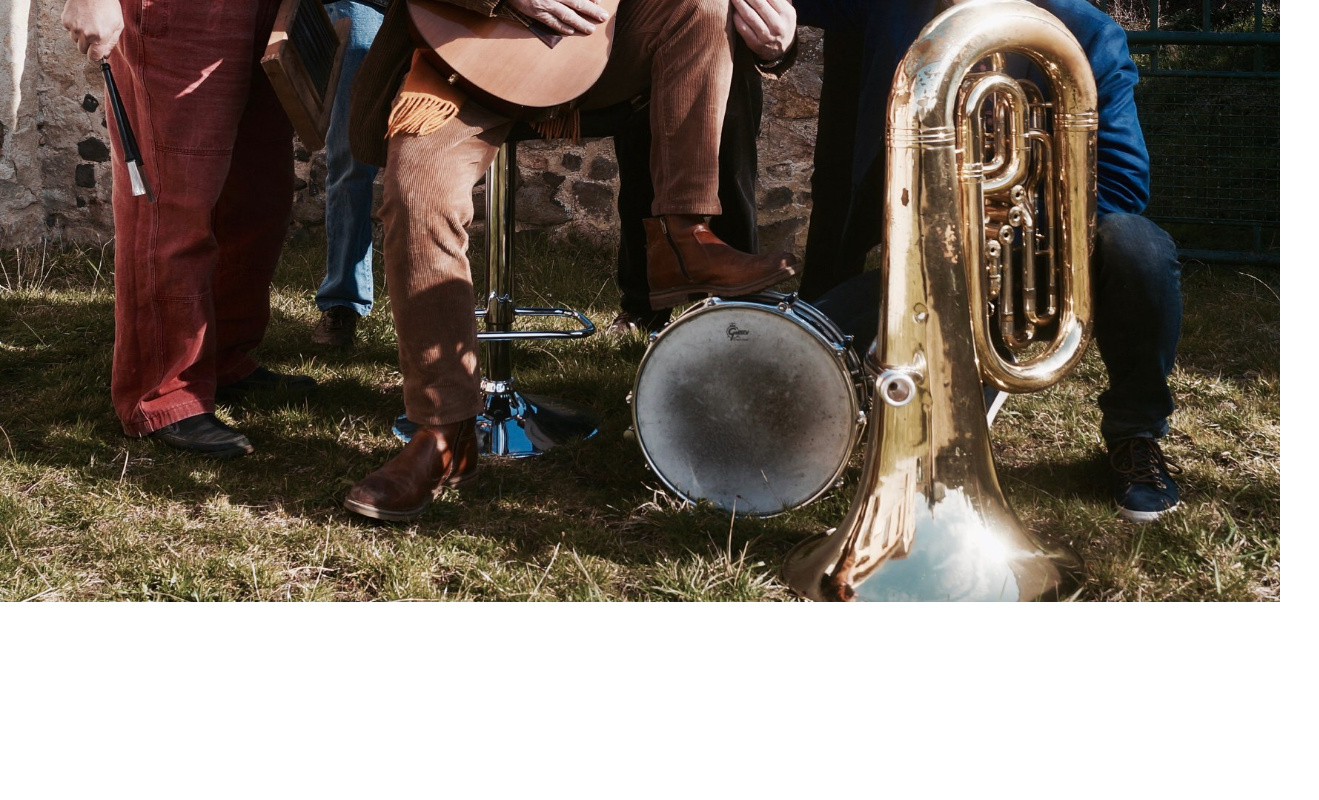
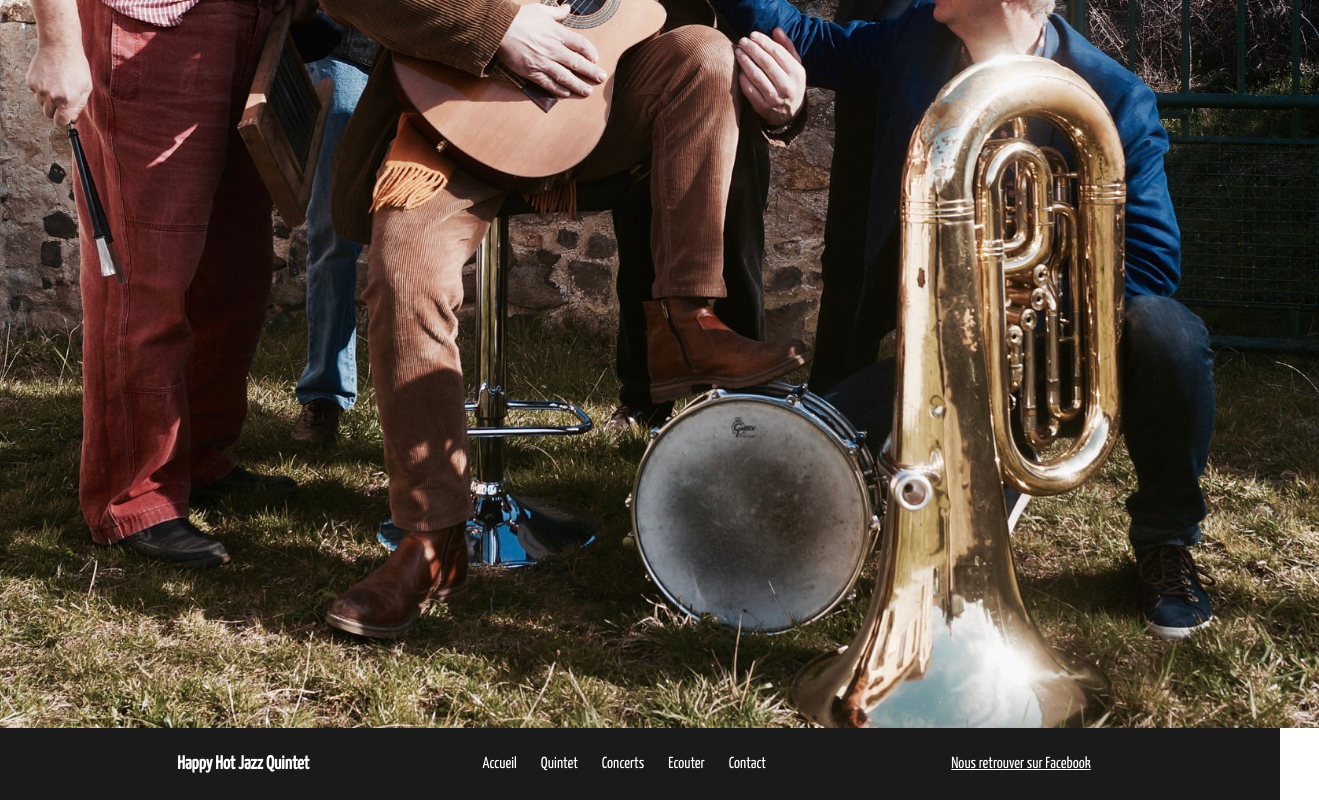
Before and after one commit to durumknt/HappyHotJazzBand, a plain HTML site: page index.html in a window 1280 px wide. Shown: the part 581-1381 px from the top of the page, 1319 px wide, since content can reach past the window. Before the commit the page ends 1183 px from the top, so only its background shows below. Drawn offline with Linux system fonts and the light colour scheme.

Commit message:
Header + menu nav + main + footer + menu footer

```diff
--- a/css/styles.css
+++ b/css/styles.css
@@ -12,6 +12,8 @@ nav.menu-nav {
 	display: flex;
 	justify-content: space-between;
 	padding: 16px;
+	font-family: 'Yanone Kaffeesatz', sans-serif;
+	font-size: large;
 }
 
 nav.menu-nav ul {
@@ -31,12 +33,42 @@ nav.menu-nav ul {
  	border-radius: 4px;
  }
 
+/* SECTION MAIN */
 div.main {
 	display: flex;
 	justify-content: center;
 }
 
 img {
-	width: 1300px;
-	height: 1124px;
+	width: 1700px;
+	height: 1250px;
 }
+
+/*FOOTER*/
+nav.menu-footer{
+	background-color: #1a1a1a;
+	color: #fff;
+	display: flex;
+	justify-content: space-evenly;
+	padding: 16px;
+	align-items: center;
+	font-family: 'Yanone Kaffeesatz', sans-serif;
+	font-size: medium;
+}
+
+nav.menu-footer ul {
+	list-style-type: none;
+	display: flex;
+	align-items: center;
+}
+
+ nav.menu-footer ul li a {
+ 	color: #fff;
+ 	text-decoration: none;
+ 	padding: 12px;
+ }
+
+ nav.menu-footer a {
+ 	color: #fff;
+ 	padding: 12px;
+ }
--- a/index.html
+++ b/index.html
@@ -3,8 +3,11 @@
 
 <head>
 	<meta charset="utf-8">
-	<title>Happy Hot Jazz Band</title>
+	<title>Happy Hot Jazz Quintet</title>
 	<link rel="stylesheet" type="text/css" href="css/styles.css">
+	<link rel="preconnect" href="https://fonts.googleapis.com">
+	<link rel="preconnect" href="https://fonts.gstatic.com" crossorigin>
+	<link href="https://fonts.googleapis.com/css2?family=Yanone+Kaffeesatz&display=swap" rel="stylesheet">
 </head>
 
 <body>
@@ -12,7 +15,7 @@
 	<!-- Header, Menu de Navigation -->
 	<header>
 		<nav class="menu-nav">
-			<h1>Happy Hot Jazz Band</h1>
+			<h1>Happy Hot Jazz Quintet</h1>
 				<ul>
 					<li><a href="#">Accueil</a></li>
 					<li><a href="quintet.html">Quintet</a></li>
@@ -25,6 +28,22 @@
 	<!-- Grande photo, texte dans un rectangle -->
 	<div class="main">
 		<img src="img/wallpaper.jpg">
+	</div>
+
+	<!-- Footer, 2ème menu de nav -->
+	<footer>
+		<nav class="menu-footer">
+			<h3>Happy Hot Jazz Quintet</h3>
+				<ul>
+					<li><a href="#">Accueil</a></li>
+					<li><a href="quintet.html">Quintet</a></li>
+					<li><a href="events.html">Concerts</a></li>
+					<li><a href="listen.html">Ecouter</a></li>
+					<li><a href="contact.html">Contact</a></li>
+				</ul>
+			<a href="https://fr-fr.facebook.com/happyhotjazz">Nous retrouver sur Facebook</a>
+		</nav>
+	</footer>
 
 </body>
 </html>
```
